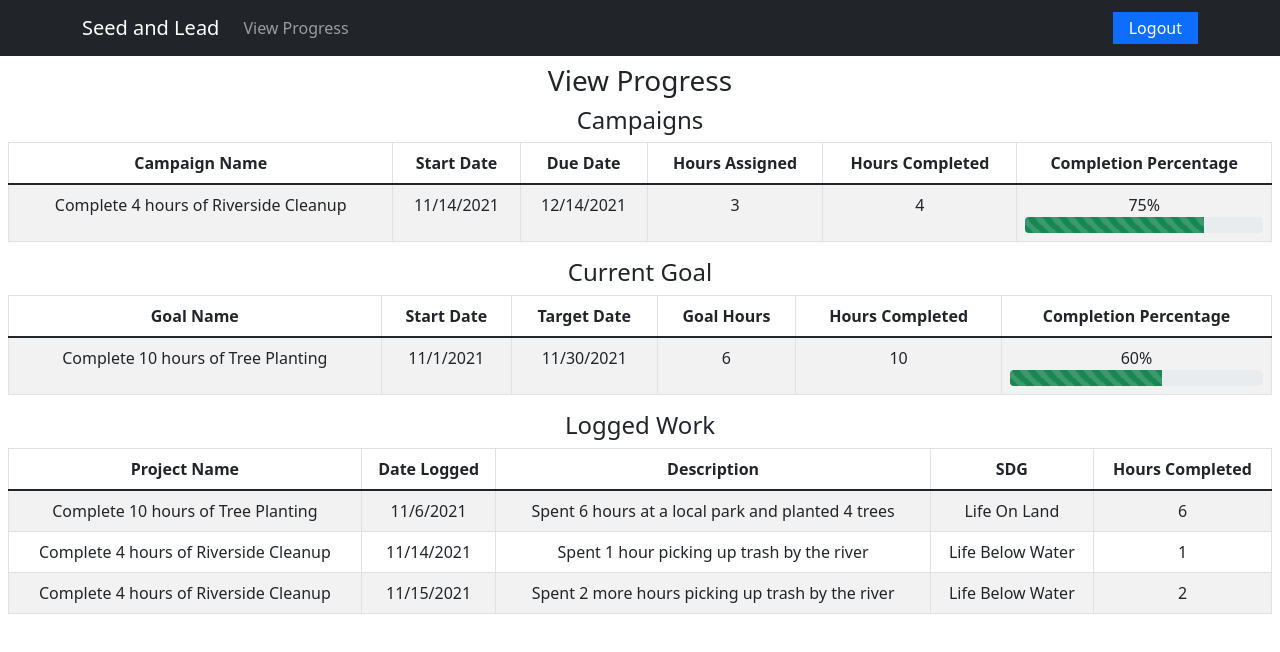
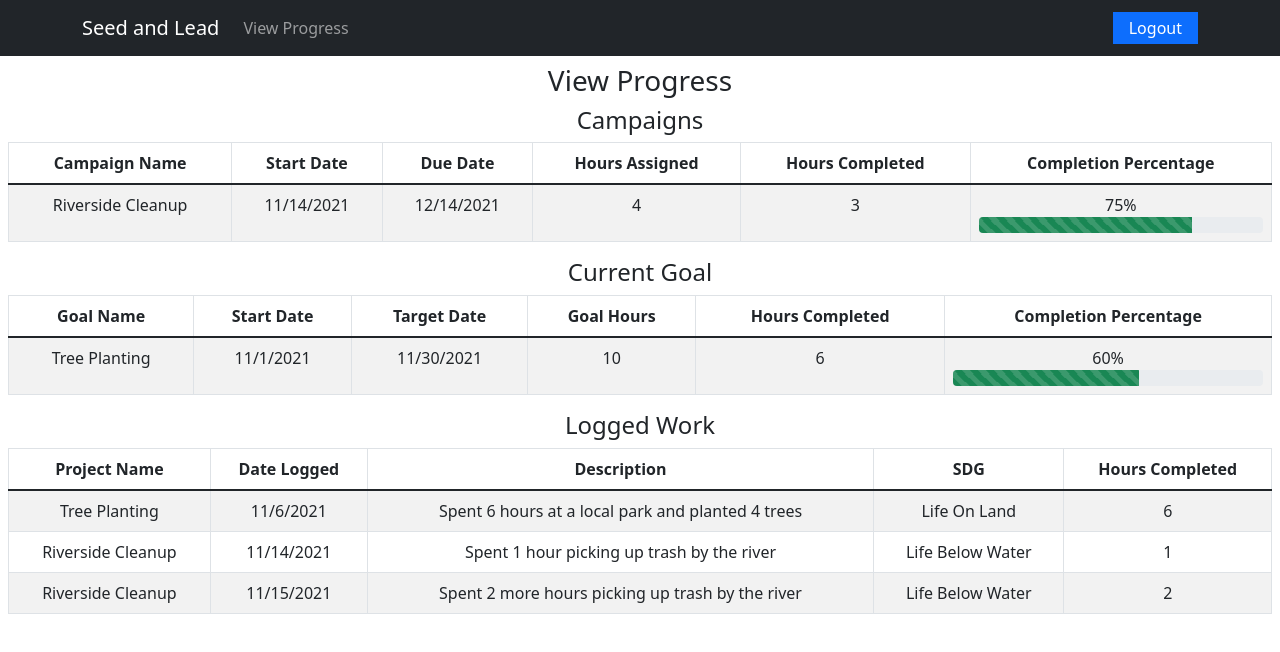
Before and after one commit to harrisonrsmth/SLI-App-H-Brans-1104, a React (Create React App) app in the folder frontend/: page /viewProgress in a window 1280 px wide. Shown: the top 652 px of the page. Built offline with nearby package versions, Linux system fonts and the light colour scheme; no server answers; sample sign-in values are in the browser's storage.

Commit message:
fixing recent work

```diff
--- a/frontend/src/api/api.js
+++ b/frontend/src/api/api.js
@@ -235,6 +235,8 @@ export class Api {
   }
 
   getRecentWork(form) {
+    form["role"] = sessionStorage.getItem("role")
+    form["username"] = sessionStorage.getItem("username")
     return new Promise((resolve, reject) => {
       axios.post(`${this.url}/api/getRecentWork`, form, this.config)
       .then(x => {
--- a/frontend/src/components/dashboard.jsx
+++ b/frontend/src/components/dashboard.jsx
@@ -50,9 +50,27 @@ function Campaign(props) {
         <Card border="primary" style={{ width: '18rem'}}>
         <Card.Header>{props.date}</Card.Header>
         <Card.Body>
-          <Card.Title>Goal</Card.Title>
+          <Card.Title>Tree Planting</Card.Title>
           <Card.Text>
             {props.description}
+          </Card.Text>
+          <ProgressBar variant="success" animated now={60}/>
+        </Card.Body>
+        </Card><br />
+      </div>
+    );
+  }
+
+  function RecentWork(props) {
+    return (
+      <div style={{position: 'relative', left: '15%'}}>
+        <Card border="primary" style={{ width: '18rem'}}>
+        <Card.Header>{props.student}: {props.date}</Card.Header>
+        <Card.Body>
+          <Card.Title>{props.name}: {props.hours} hours</Card.Title>
+          <Card.Text>
+            {props.description}
+            {props.sdg}
           </Card.Text>
           <ProgressBar variant="success" animated now={30}/>
         </Card.Body>
@@ -71,7 +89,7 @@ class Dashboard extends React.Component {
             goal: [],
             "currentClass": "",
             recent_work: [],
-            all_work: true
+            all_work: false
         }
     }
 
@@ -98,6 +116,7 @@ class Dashboard extends React.Component {
         if (data.recent_work) {
           this.setState({recent_work: data.recent_work})
         }
+        console.log(data.recent_work)
       })
     }
 
@@ -151,8 +170,15 @@ class Dashboard extends React.Component {
                   </div>
                 </div>
                 <div style={{position: 'relative'}} class="col-4">
+                        {sessionStorage.getItem("role") == 'T' &&
+                          this.state.recent_work.map(recent => {
+                            // console.log(myClass[0]);
+                            var date = new Date(recent[3])
+                            return <RecentWork student={recent[0]} date={date.getMonth() + 1 + '/' + date.getDate() + '/' + date.getFullYear()} name={recent[1]} hours={recent[4]} description={recent[5]} sdg={recent[2]}/>
+                          })
+                        }
                   Goals
-                  <Goal date={"Target: 11/25/2021"} description={"Helped by recycling goods at my school"}/>
+                  <Goal date={"Target: 11/30/2021"} description={"Planted trees at my school"}/>
                 </div>
               </div>
               {/* <Link to="/myClasses"><button type="submit" class="btn btn-primary">Manage Classes</button></Link>
--- a/frontend/src/components/viewProgress.jsx
+++ b/frontend/src/components/viewProgress.jsx
@@ -30,11 +30,11 @@ class ViewProgress extends React.Component {
                         </thead>
                         <tbody>
                         <tr>
-                            <td>Complete 4 hours of Riverside Cleanup</td>
+                            <td>Riverside Cleanup</td>
                             <td>11/14/2021</td>
                             <td>12/14/2021</td>
+                            <td>4</td>
                             <td>3</td>
-                            <td>4</td>
                             <td>75% <ProgressBar variant="success" animated now={75}/></td>
                         </tr>
                         </tbody>
@@ -53,11 +53,11 @@ class ViewProgress extends React.Component {
                         </thead>
                         <tbody>
                         <tr>
-                            <td>Complete 10 hours of Tree Planting</td>
+                            <td>Tree Planting</td>
                             <td>11/1/2021</td>
                             <td>11/30/2021</td>
+                            <td>10</td>
                             <td>6</td>
-                            <td>10</td>
                             <td>60% <ProgressBar variant="success" animated now={60}/></td>
                         </tr>
                         </tbody>
@@ -75,21 +75,21 @@ class ViewProgress extends React.Component {
                         </thead>
                         <tbody>
                         <tr>
-                            <td>Complete 10 hours of Tree Planting</td>
+                            <td>Tree Planting</td>
                             <td>11/6/2021</td>
                             <td>Spent 6 hours at a local park and planted 4 trees</td>
                             <td>Life On Land</td>
                             <td>6</td>
                         </tr>
                         <tr>
-                            <td>Complete 4 hours of Riverside Cleanup</td>
+                            <td>Riverside Cleanup</td>
                             <td>11/14/2021</td>
                             <td>Spent 1 hour picking up trash by the river</td>
                             <td>Life Below Water</td>
                             <td>1</td>
                         </tr>
                         <tr>
-                            <td>Complete 4 hours of Riverside Cleanup</td>
+                            <td>Riverside Cleanup</td>
                             <td>11/15/2021</td>
                             <td>Spent 2 more hours picking up trash by the river</td>
                             <td>Life Below Water</td>
```
Also changed, not shown: 1 other file (tests, documents, lock files or other folders).
